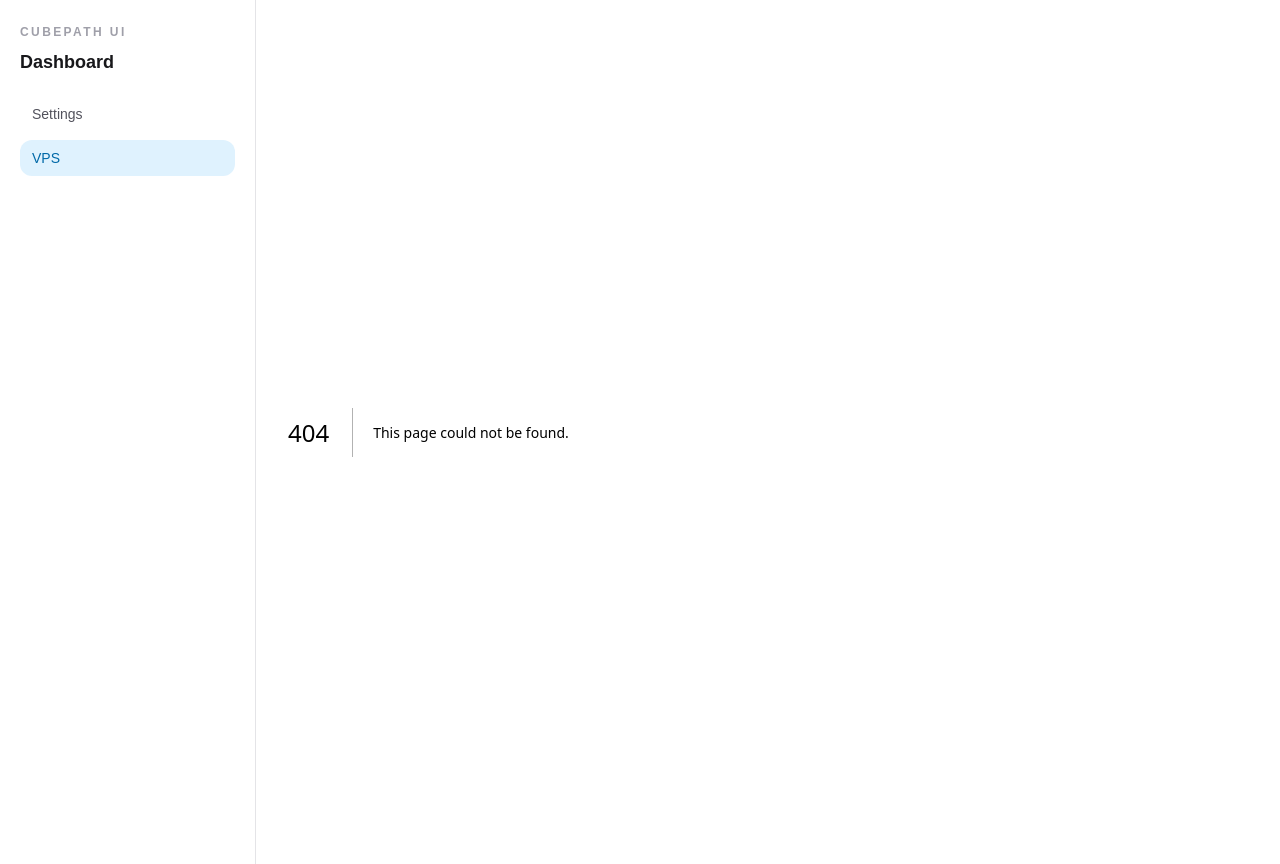
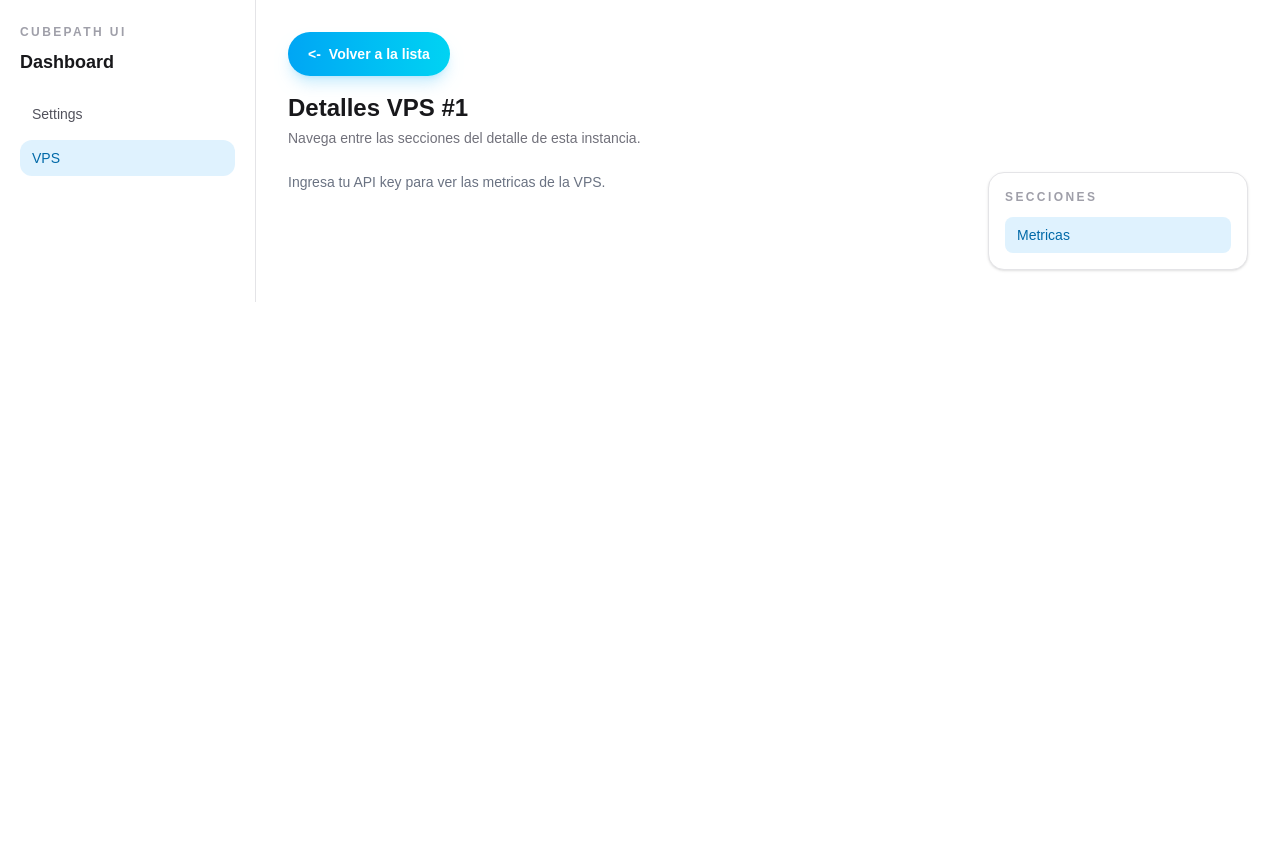
Before and after one commit to fjmg84/cube-path-ui, a Next.js app: page /vps/1 in a window 1280 px wide. Before the commit this address had no page. After the commit the page ends 800 px from the top, so only its background shows below. Built offline with nearby package versions, Linux system fonts and the light colour scheme.

Commit message:
Add VpsDetailPage component with metrics display and navigation links

```diff
--- /dev/null
+++ b/app/vps/[id]/page.tsx
@@ -0,0 +1,57 @@
+import MetricsVPS from "@/components/vps/metrics-vps";
+import Link from "next/link";
+
+type VpsDetailPageProps = {
+  params: Promise<{ id: string }>;
+};
+
+export default async function VpsDetailPage({ params }: VpsDetailPageProps) {
+  const { id } = await params;
+
+  return (
+    <section className="w-full">
+      <div className="mb-4">
+        <Link
+          href={`/vps`}
+          className="inline-flex items-center gap-2 rounded-full bg-linear-to-r from-sky-500 to-cyan-400 px-5 py-3 text-sm font-semibold text-white shadow-lg shadow-sky-500/20 transition-transform duration-200 hover:-translate-y-0.5 hover:shadow-xl hover:shadow-sky-500/30 focus:outline-none focus:ring-2 focus:ring-sky-500 focus:ring-offset-2 dark:focus:ring-offset-zinc-900 hover:cursor-pointer"
+          aria-label={`View all VPS instances`}
+        >
+          <span aria-hidden="true">&lt;-</span>
+          <span>Volver a la lista</span>
+        </Link>
+      </div>
+
+      <div className="mb-6">
+        <h1 className="text-2xl font-semibold text-zinc-900 dark:text-zinc-100">
+          Detalles VPS #{id}
+        </h1>
+        <p className="mt-1 text-sm text-zinc-500 dark:text-zinc-400">
+          Navega entre las secciones del detalle de esta instancia.
+        </p>
+      </div>
+
+      <div className="grid gap-6 xl:grid-cols-[minmax(0,1fr)_260px]">
+        <div id="metrics" className="min-w-0">
+          <MetricsVPS vpsId={id} />
+        </div>
+
+        <aside className="xl:sticky xl:top-8 xl:self-start">
+          <div className="rounded-2xl border border-zinc-200 bg-white p-4 shadow-sm dark:border-zinc-800 dark:bg-zinc-900">
+            <p className="text-xs font-semibold uppercase tracking-[0.2em] text-zinc-400">
+              Secciones
+            </p>
+
+            <nav className="mt-3 flex flex-col gap-2">
+              <a
+                href="#metrics"
+                className="rounded-lg bg-sky-100 px-3 py-2 text-sm font-medium text-sky-700 dark:bg-sky-500/20 dark:text-sky-300"
+              >
+                Metricas
+              </a>
+            </nav>
+          </div>
+        </aside>
+      </div>
+    </section>
+  );
+}
```
